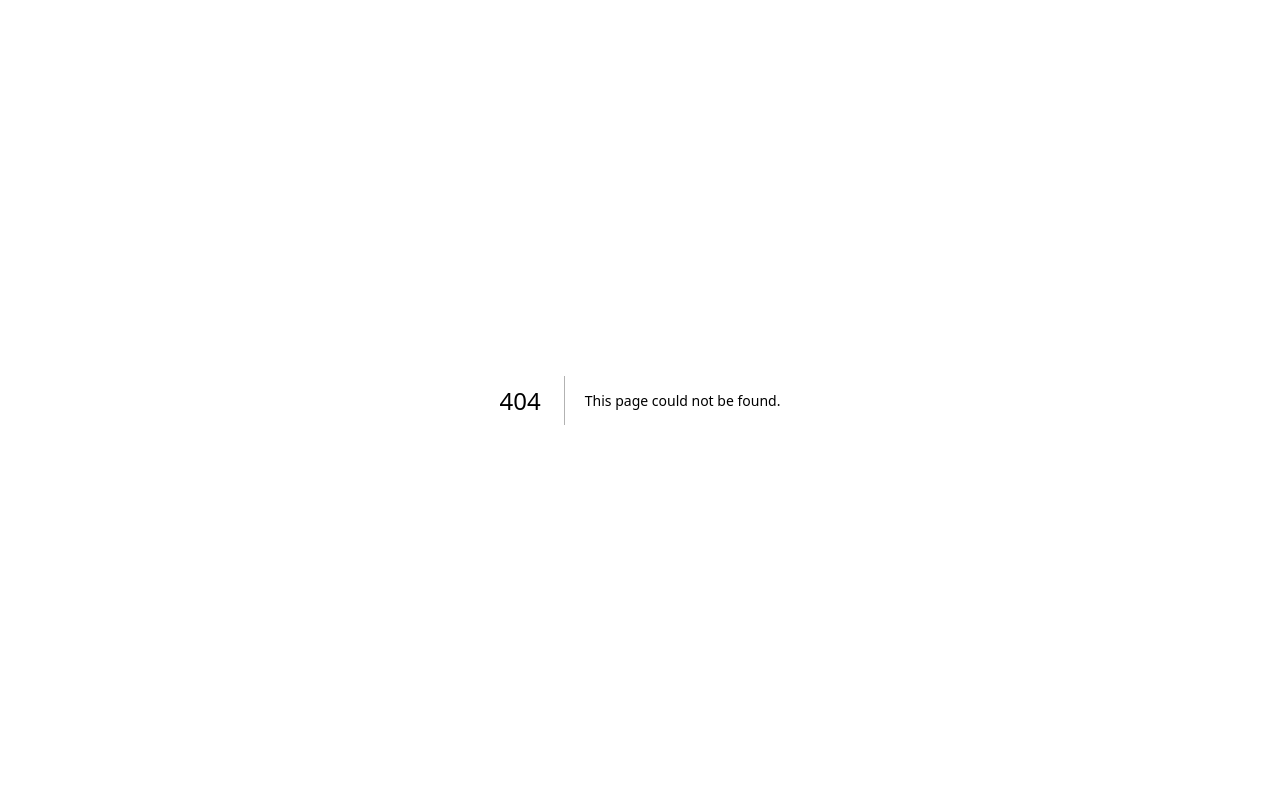
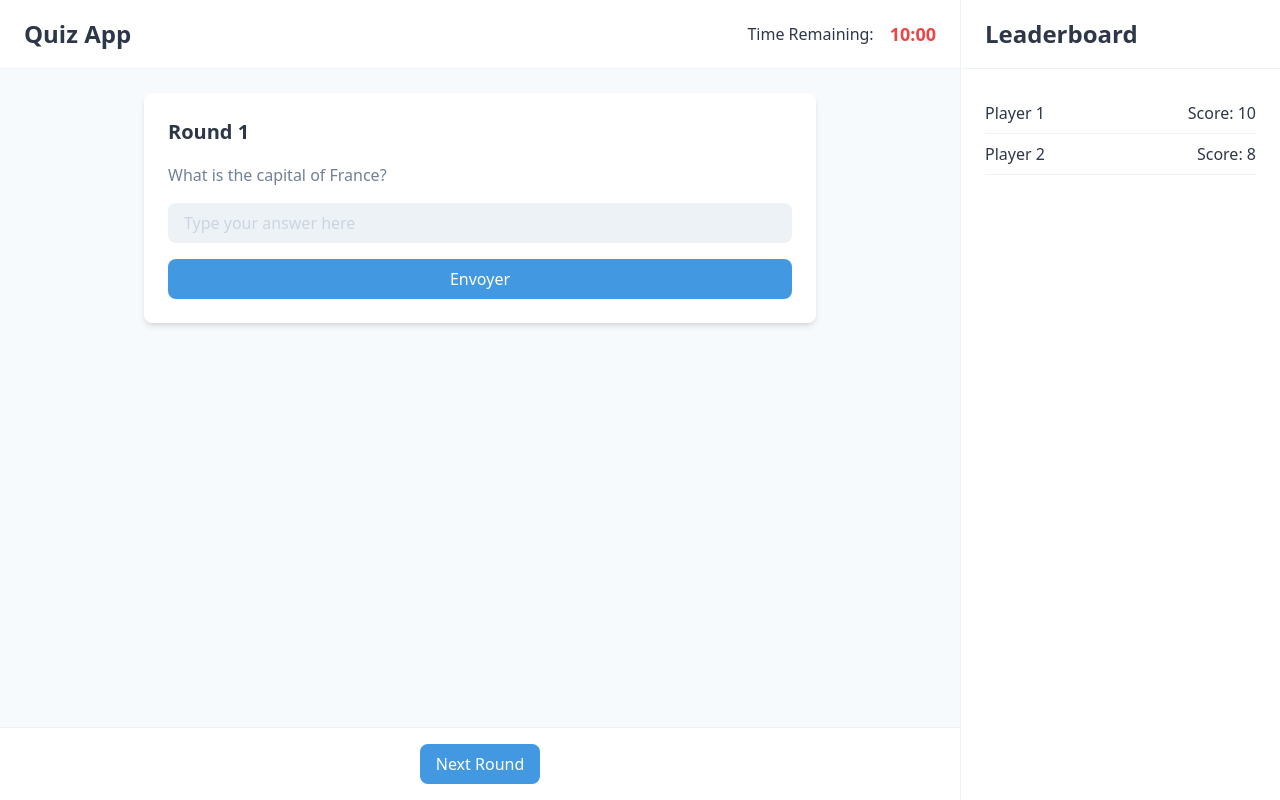
Before and after one commit to MartinetCl/react-IA, a Next.js app in the folder chat-front/: page /Quizz in a window 1280 px wide. Before the commit this address had no page. Built offline with nearby package versions, Linux system fonts and the light colour scheme.

Commit message:
front init

```diff
--- a/chat-front/package.json
+++ b/chat-front/package.json
@@ -42,6 +42,7 @@
     "react-hook-form": "^7.47.0",
     "sharp": "^0.32.6",
     "socket.io-client": "^4.7.2",
+    "ui": "^0.2.4",
     "zod": "^3.22.2"
   },
   "devDependencies": {
--- /dev/null
+++ b/chat-front/src/pages/Quizz/index.tsx
@@ -0,0 +1,50 @@
+/**
+ * v0 by Vercel.
+ * @see https://v0.dev/t/6Y1PyKAWTwl
+ * Documentation: https://v0.dev/docs#integrating-generated-code-into-your-nextjs-app
+ */
+export default function Component() {
+    return (
+        <div className="flex h-screen bg-gray-100 dark:bg-gray-900">
+            <div className="flex flex-col w-3/4">
+                <header className="flex items-center justify-between px-6 py-4 bg-white dark:bg-gray-800 border-b">
+                    <h1 className="text-2xl font-bold text-gray-800 dark:text-gray-200">Quiz App</h1>
+                    <div className="flex items-center gap-4">
+                        <span className="text-gray-800 dark:text-gray-200">Time Remaining:</span>
+                        <span className="text-lg font-bold text-red-500 dark:text-red-400">10:00</span>
+                    </div>
+                </header>
+                <main className="flex-1 overflow-y-auto p-6">
+                    <div className="max-w-2xl mx-auto bg-white dark:bg-gray-800 rounded-lg shadow-md p-6 space-y-4">
+                        <h2 className="text-xl font-bold text-gray-800 dark:text-gray-200">Round 1</h2>
+                        <p className="text-gray-600 dark:text-gray-400">What is the capital of France?</p>
+                        <div className="flex flex-col gap-4">
+                            <input
+                                className="py-2 px-4 bg-gray-200 dark:bg-gray-700 rounded-lg text-gray-800 dark:text-gray-200"
+                                placeholder="Type your answer here"
+                                type="text"
+                            />
+                            <button className="py-2 px-4 bg-blue-500 hover:bg-blue-600 rounded-lg text-white">Envoyer </button>
+                        </div>
+                    </div>
+                </main>
+                <footer className="flex items-center justify-center py-4 bg-white dark:bg-gray-800 border-t">
+                    <button className="py-2 px-4 bg-blue-500 hover:bg-blue-600 rounded-lg text-white">Next Round</button>
+                </footer>
+            </div>
+            <div className="flex flex-col w-1/4 bg-white dark:bg-gray-800 border-l">
+                <h2 className="text-2xl font-bold text-gray-800 dark:text-gray-200 px-6 py-4 border-b">Leaderboard</h2>
+                <div className="flex-1 overflow-y-auto p-6">
+                    <div className="flex justify-between items-center py-2 border-b">
+                        <span className="text-gray-800 dark:text-gray-200">Player 1</span>
+                        <span className="text-gray-800 dark:text-gray-200">Score: 10</span>
+                    </div>
+                    <div className="flex justify-between items-center py-2 border-b">
+                        <span className="text-gray-800 dark:text-gray-200">Player 2</span>
+                        <span className="text-gray-800 dark:text-gray-200">Score: 8</span>
+                    </div>
+                </div>
+            </div>
+        </div>
+    )
+}
--- a/chat-front/src/pages/index.tsx
+++ b/chat-front/src/pages/index.tsx
@@ -1,6 +1,6 @@
 import Image from 'next/image';
 
-import { Sponsors } from '@/components/Sponsors';
+
 import { Meta } from '@/layouts/Meta';
 import { Main } from '@/templates/Main';
 
@@ -22,7 +22,7 @@ const Index = () => (
       />
     </a>
     <h2 className="mt-5 text-2xl font-bold">Sponsors</h2>
-    <Sponsors />
+
     <h2 className="mt-5 text-2xl font-bold">
       Boilerplate code for your Nextjs project with Tailwind CSS
     </h2>
```
Also changed, not shown: chat-front/src/pages/Topic/index.tsx (added, +126 -0 lines), 1 other file (tests, documents, lock files or other folders).
